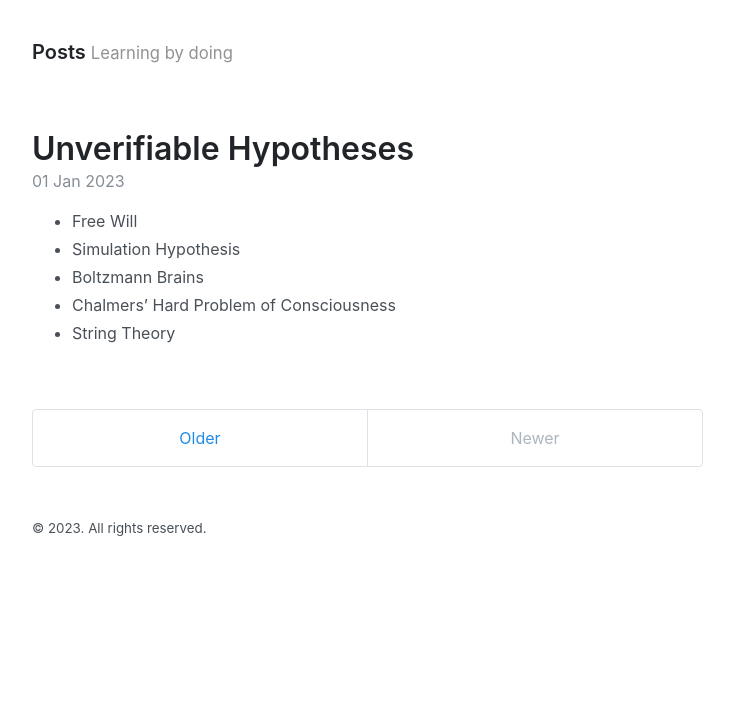
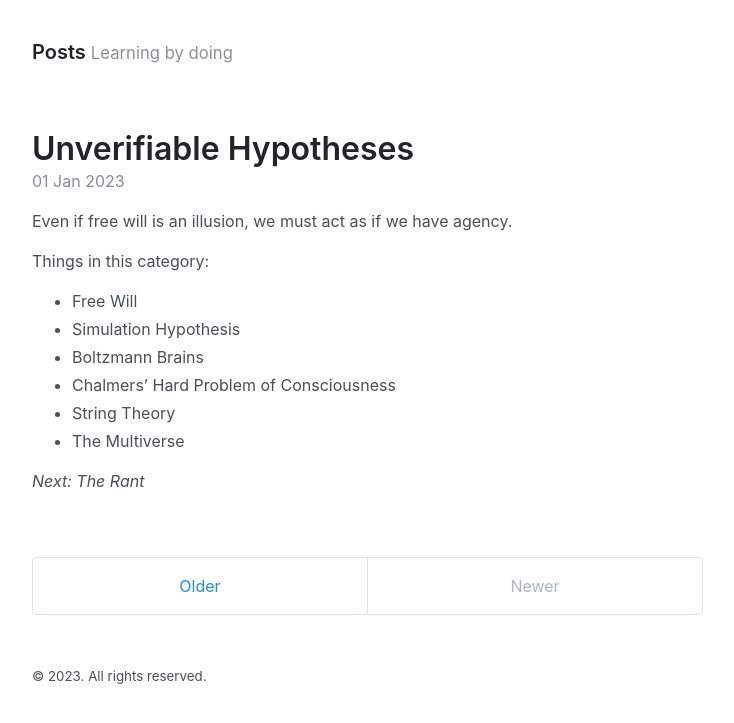
Before and after one commit to mandeluna/mandeluna.github.io, a Jekyll site: the page built from index.html, in a window 1280 px wide. Shown: the top 723 px of the page, without its empty margins (272-1006 px from the left). Built offline with Jekyll 4.4.1, drawn with Linux system fonts in a browser that asks for light colours; the list of posts is cut into pages by our own code.

Commit message:
Free will

```diff
--- a/_posts/2023-01-01-unverifiable-hypotheses.md
+++ b/_posts/2023-01-01-unverifiable-hypotheses.md
@@ -1,5 +1,11 @@
+Even if free will is an illusion, we must act as if we have agency.
+
+Things in this category:
 * Free Will
 * Simulation Hypothesis
 * Boltzmann Brains
 * Chalmers’ Hard Problem of Consciousness
 * String Theory
+* The Multiverse
+
+_Next: The Rant_
```
